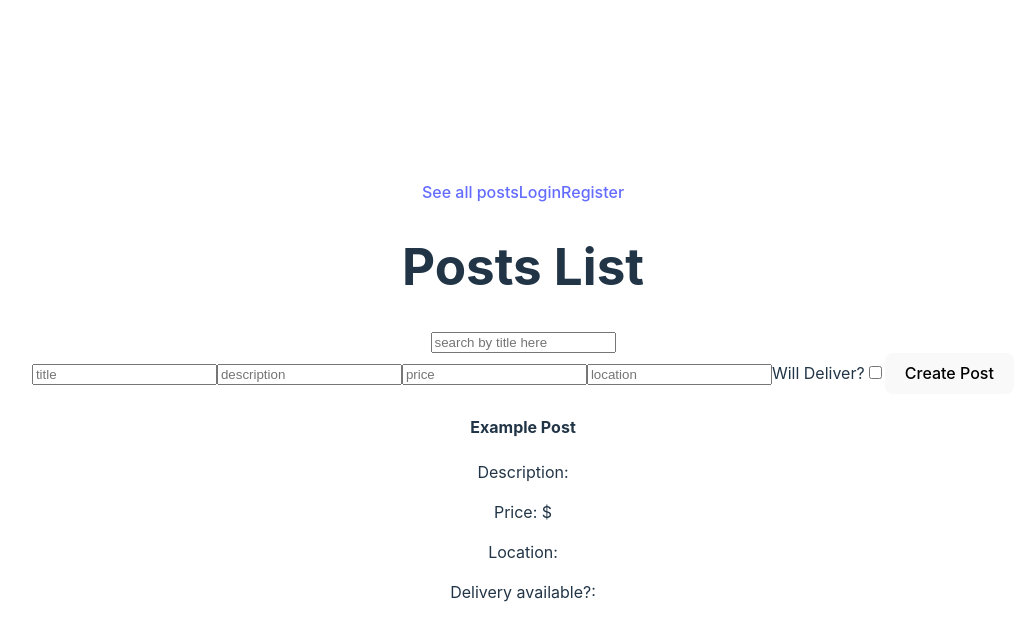
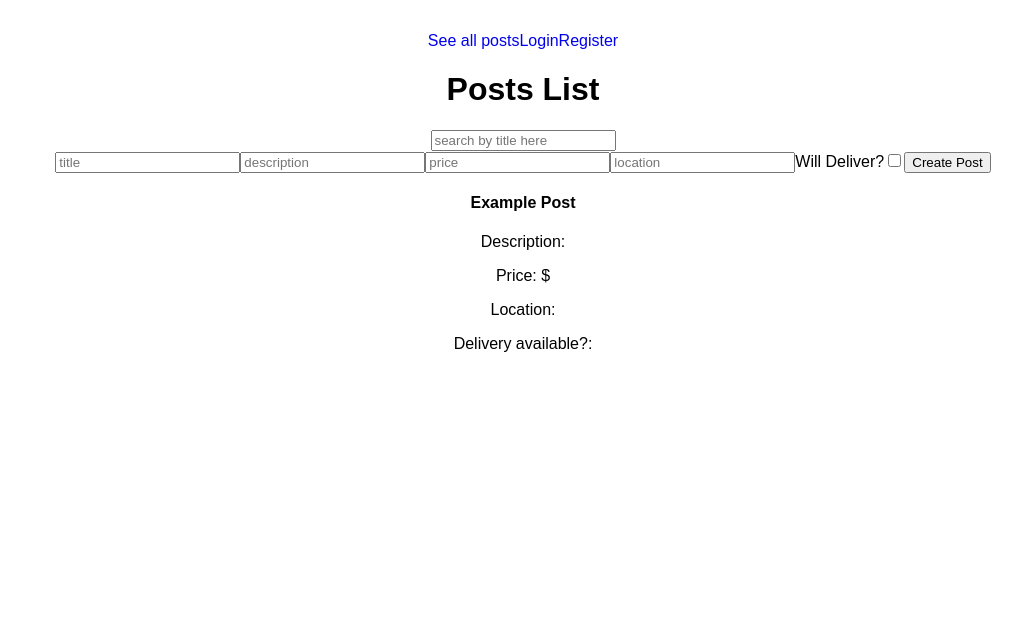
Before and after one commit to patsylin/strangersThings, a React (Vite) app in the folder StrangersThings/: page /posts in a window 1280 px wide. Shown: the top 640 px of the page, without its empty margins (117-1142 px from the left). Built offline with nearby package versions, Linux system fonts and the light colour scheme; no server answers.

Commit message:
Update styles in index.css

```diff
--- a/StrangersThings/src/index.css
+++ b/StrangersThings/src/index.css
@@ -1,4 +1,53 @@
-:root {
+/* Global font */
+body {
+  font-family: Arial, sans-serif;
+  background-color: white;
+  color: black;
+  margin: 0;
+  padding: 0;
+}
+
+/* Links */
+a {
+  color: #0000ee;
+  text-decoration: none;
+}
+
+a:visited {
+  color: #551a8b;
+}
+
+a:hover {
+  text-decoration: underline;
+}
+
+/* Header */
+header {
+  text-align: center;
+  font-family: Georgia, serif;
+  font-size: 2rem;
+  margin: 1.5rem 0;
+}
+
+/* Remove card-like styles */
+.card,
+.post {
+  border: none;
+  box-shadow: none;
+  border-radius: 0;
+  padding: 0;
+  margin-bottom: 0.5rem;
+}
+
+/* Section headers */
+.section-title {
+  color: gray;
+  text-transform: lowercase;
+  font-size: 1.1rem;
+  margin-top: 1rem;
+}
+
+/* :root {
   font-family: Inter, system-ui, Avenir, Helvetica, Arial, sans-serif;
   line-height: 1.5;
   font-weight: 400;
@@ -66,4 +115,4 @@ button:focus-visible {
   button {
     background-color: #f9f9f9;
   }
-}
+} */
```
